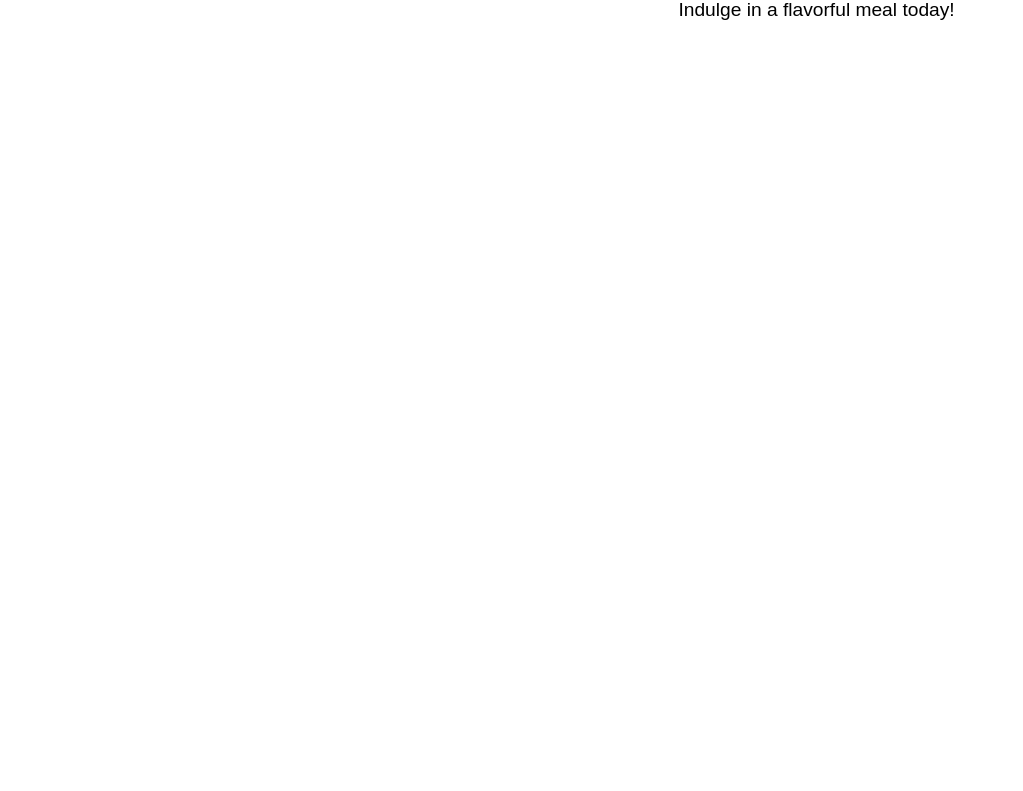
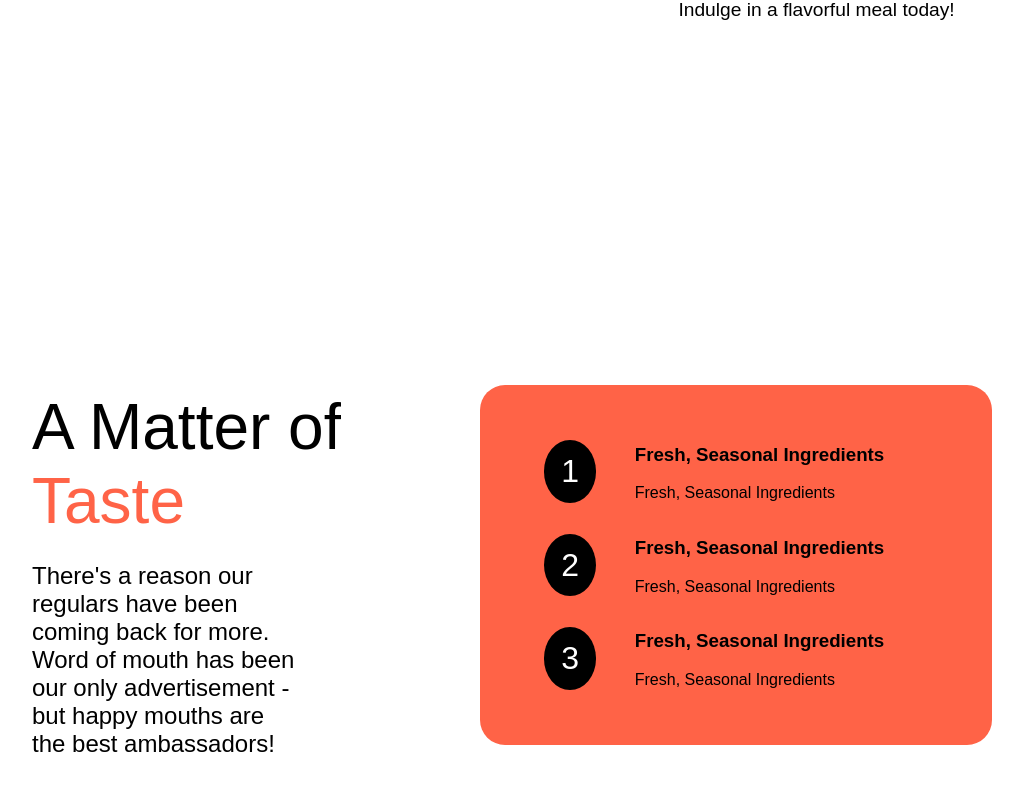
Before and after one commit to MiniManch/coffee, a Vue app: page / in a window 1280 px wide. Shown: the part 1435-2226 px from the top of the page, without its empty margins (128-1151 px from the left). Before the commit the page ends 1600 px from the top, so only its background shows below. Built offline with nearby package versions, Linux system fonts and the light colour scheme.

Commit message:
adding about and info page

```diff
--- /dev/null
+++ b/src/components/Landscape/InfoComponent.vue
@@ -0,0 +1,105 @@
+<template >
+    <div class="Container">
+        <div class="textLeft">
+            <h1>
+                A Matter of  <br> <span>Taste</span>
+            </h1>
+            <p>
+                There's a reason our regulars have been coming back for more. <br> Word of mouth has been our only advertisement - but happy mouths are the best ambassadors!
+            </p>
+        </div>
+        <div class="textRight">
+            <div class="para">
+                <div class="num">1</div>
+                <div class="content">
+                    <h3>Fresh, Seasonal Ingredients</h3>
+                    <p>Fresh, Seasonal Ingredients</p>
+                </div>
+            </div>
+            <div class="para">
+                <div class="num">2</div>
+                <div class="content">
+                    <h3>Fresh, Seasonal Ingredients</h3>
+                    <p>Fresh, Seasonal Ingredients</p>
+                </div>
+            </div>
+            <div class="para">
+                <div class="num">3</div>
+                <div class="content">
+                    <h3>Fresh, Seasonal Ingredients</h3>
+                    <p>Fresh, Seasonal Ingredients</p>
+                </div>
+            </div>
+        </div>
+    </div>
+</template>
+
+<script>
+    export default {
+
+    }
+</script>
+
+<style scoped>
+    .Container{
+        width:100vw;
+        height:100vh;
+
+        display: flex;
+        justify-content: center;
+        align-items: center;
+        gap:5vw;
+
+        font-family: 'Exo 2', sans-serif;
+    }
+    .textLeft {
+        width:30vw;
+        display: flex;
+        flex-direction: column;
+    }
+    .textLeft > h1{
+        font-size:4em;
+        color: black;
+        font-weight: 400;
+        text-align: left;
+        width:fit-content;
+        margin-bottom: 0;
+    }
+    .textLeft > h1 > span {
+        color: #FF6347;
+    }
+    .textLeft > * {
+        overflow: hidden;
+    }
+    .textLeft > p {
+        width:70%;
+        font-size: 1.5em;
+        text-align: left;
+    }
+    .textRight {
+        background-color: #FF6347;
+        border-radius: 25px;
+        width:40vw;
+        padding-top: 5vh;
+        padding-bottom: 5vh;
+    }
+    .para{
+        display: flex;
+        justify-content: center;
+        align-items: center;
+        gap:3vw;
+    }
+    .para > .num{
+        font-size: 2em;
+        color:white;
+        margin-left: 5vw;
+        background-color: black;
+        border-radius: 60%;
+        width:3vw;
+        padding: 1vw;
+    }
+    .content{
+        width:100%;
+        text-align: left;
+    }
+</style>
--- a/src/components/Landscape/MainComponent.vue
+++ b/src/components/Landscape/MainComponent.vue
@@ -1,19 +1,23 @@
 <template lang="">
     <div>
-        <Header/>
+        <Header />
         <About />
+        <Info />
     </div>
 </template>
 <script>
 import Header from "@/components/Landscape/HeaderComponent.vue";
 import About from "@/components/Landscape/AboutComponent.vue"
+import Info from "@/components/Landscape/InfoComponent.vue"
 
 export default {
     components:{
         Header,
-        About
+        About,
+        Info
     }
 }
+
 </script>
 <style scoped>
 
```
